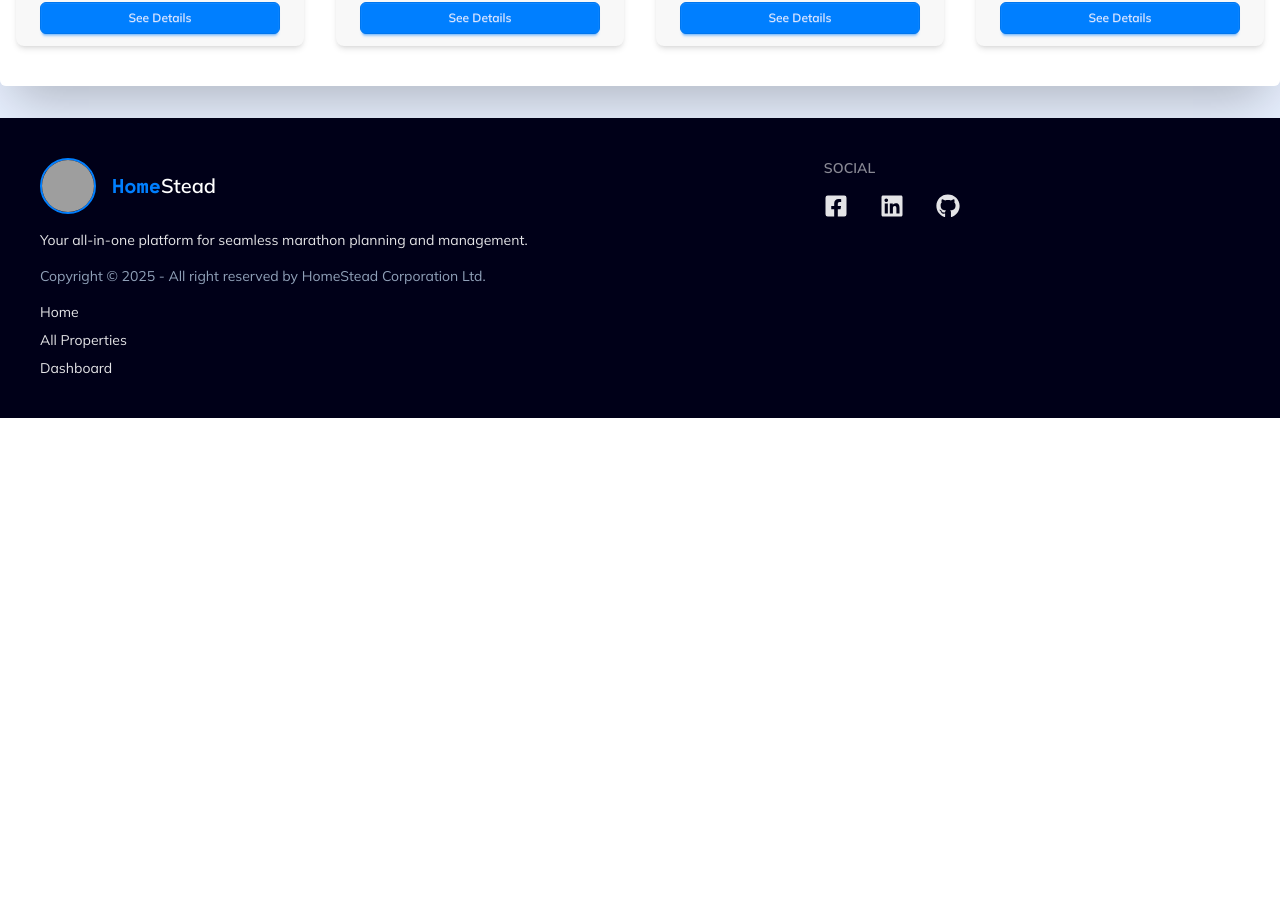
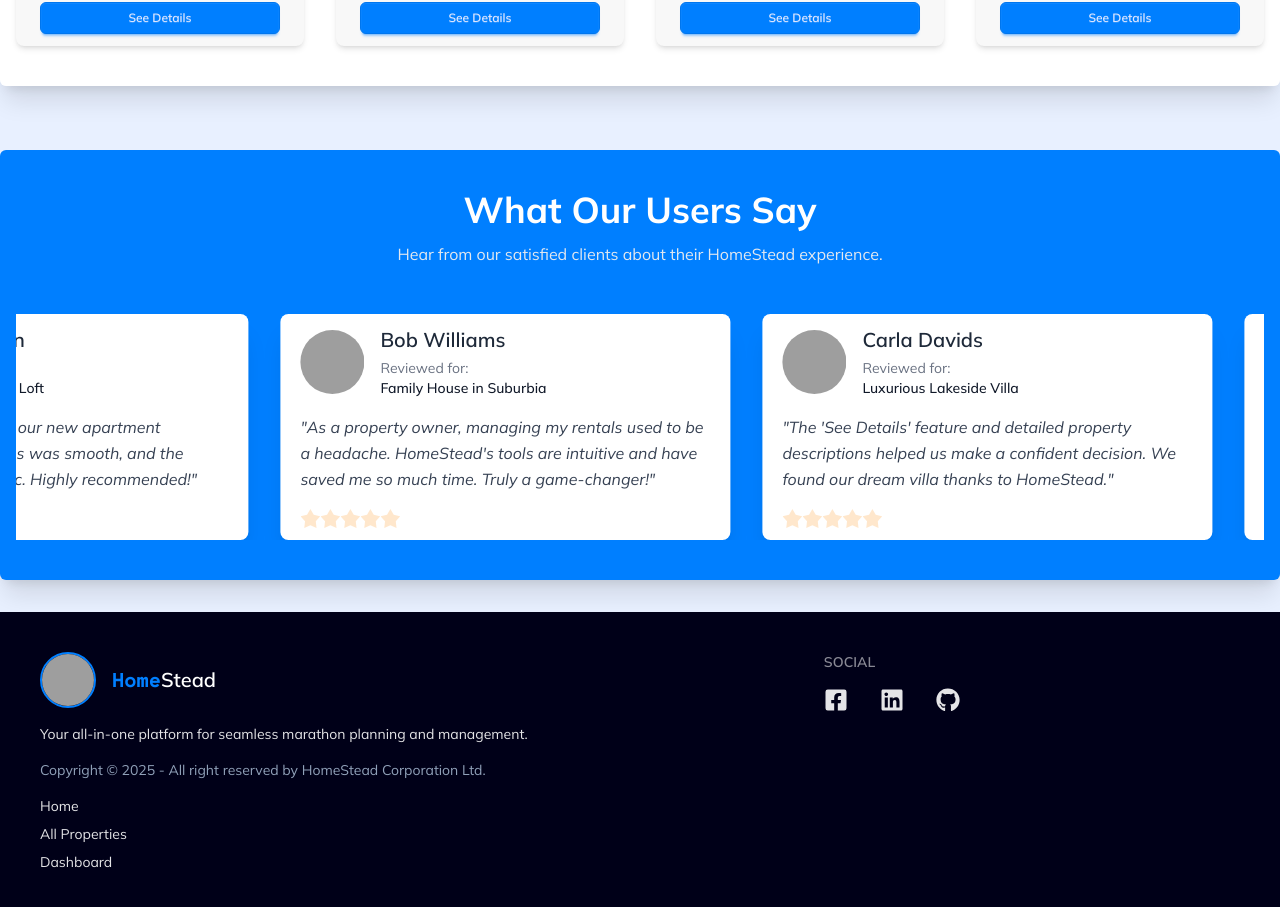
Before and after one commit to tamimMuntakim/HomeStead-Client, a React (Vite) app: page / in a window 1280 px wide. Shown: the part 1305-2212 px from the top of the page. Before the commit the page ends 1723 px from the top, so only its background shows below. Built offline with nearby package versions, Linux system fonts and the light colour scheme; grey boxes are pictures that could not be loaded.

Commit message:
User Review Section added with hardcoded data

```diff
--- a/package.json
+++ b/package.json
@@ -17,6 +17,7 @@
     "lottie-react": "^2.4.1",
     "react": "^19.1.0",
     "react-dom": "^19.1.0",
+    "react-fast-marquee": "^1.6.5",
     "react-icons": "^5.5.0",
     "react-router": "^7.6.3",
     "sweetalert2": "^11.22.2",
--- /dev/null
+++ b/src/Components/LatestReveiws.jsx
@@ -0,0 +1,91 @@
+// src/components/LatestReviews.jsx
+import React from 'react';
+import Marquee from 'react-fast-marquee'; // Import Marquee
+import LatestReviewCard from './LatestReviewCard'; // Adjust path as needed
+
+const LatestReviews = () => {
+    // Hardcoded data for at least 3 latest user reviews
+    // Added more reviews to make the marquee effect more apparent
+    const reviews = [
+        {
+            id: 1,
+            reviewerName: "Alice Johnson",
+            reviewerImage: "https://i.ibb.co/QFXVZvRr/female1.png", // Placeholder image
+            reviewDescription: "HomeStead made finding our new apartment incredibly easy! The process was smooth, and the support team was fantastic. Highly recommended!",
+            propertyTitle: "Sunny Downtown Loft",
+        },
+        {
+            id: 2,
+            reviewerName: "Bob Williams",
+            reviewerImage: "https://i.ibb.co/Tq4h3sB8/male1.png", // Placeholder image
+            reviewDescription: "As a property owner, managing my rentals used to be a headache. HomeStead's tools are intuitive and have saved me so much time. Truly a game-changer!",
+            propertyTitle: "Family House in Suburbia",
+        },
+        {
+            id: 3,
+            reviewerName: "Carla Davids",
+            reviewerImage: "https://i.ibb.co/QFXVZvRr/female1.png", // Placeholder image
+            reviewDescription: "The 'See Details' feature and detailed property descriptions helped us make a confident decision. We found our dream villa thanks to HomeStead.",
+            propertyTitle: "Luxurious Lakeside Villa",
+        },
+        {
+            id: 4,
+            reviewerName: "David Lee",
+            reviewerImage: "https://i.ibb.co/Tq4h3sB8/male1.png", // Placeholder image
+            reviewDescription: "Excellent service from start to finish. Listing my property was straightforward, and the inquiries came in fast. Very pleased with the results!",
+            propertyTitle: "Charming City Apartment",
+        },
+    ];
+
+    return (
+        <section
+            className="py-10 text-white"
+            // Using inline style to directly apply the primary color from your CSS variable
+            // The `var()` fallback ensures it works even if --color-primary isn't globally accessible here.
+            style={{ backgroundColor: 'var(--color-primary, #007FFF)' }}
+        >
+            <div className="container mx-auto px-4">
+                {/* Section Heading */}
+                <h2 className="text-4xl font-bold text-center text-white mb-3">
+                    What Our Users Say
+                </h2>
+                {/* Subheading */}
+                <p className="text-sm md:text-base text-center text-slate-200 mb-12 max-w-2xl mx-auto">
+                    Hear from our satisfied clients about their HomeStead experience.
+                </p>
+
+                {/* Marquee for Reviews */}
+                {/*
+          - speed: Controls the scrolling speed. Lower number means slower.
+          - pauseOnHover: Pauses the marquee when the user hovers over it.
+          - gradient: Creates a fade effect at the beginning/end of the marquee.
+          - gradientColor: Set to RGB values of your primary color for a seamless fade.
+          - gradientWidth: Adjusts the width of the fade effect.
+        */}
+                <Marquee
+                    speed={40} // Slow speed, adjust as needed (e.g., 10-30 for slow)
+                    pauseOnHover={true}
+                    gradient={true}
+                    gradientColor={[0, 127, 255]} // RGB values for #007FFF (your primary color)
+                    gradientWidth={100} // Width of the gradient fade effect in pixels
+                >
+                    {reviews.map((review) => (
+                        <div
+                            key={review.id}
+                            className="mx-4 flex-shrink-0 w-80 md:w-96 lg:w-[450px]" // Set a fixed width for each card in the marquee
+                        >
+                            <LatestReviewCard
+                                reviewerName={review.reviewerName}
+                                reviewerImage={review.reviewerImage}
+                                reviewDescription={review.reviewDescription}
+                                propertyTitle={review.propertyTitle}
+                            />
+                        </div>
+                    ))}
+                </Marquee>
+            </div>
+        </section>
+    );
+};
+
+export default LatestReviews;
--- /dev/null
+++ b/src/Components/LatestReviewCard.jsx
@@ -0,0 +1,48 @@
+// src/components/LatestReviewCard.jsx
+import React from 'react';
+
+const LatestReviewCard = ({ reviewerName, reviewerImage, reviewDescription, propertyTitle }) => {
+    return (
+        <div className="card bg-base-100 shadow-md md:shadow-xl rounded-box px-3 py-2 md:px-5 md:py-3 hover:shadow-2xl transition-all duration-300 ease-in-out">
+            <div className="flex items-center mb-2 md:mb-4">
+                {/* Reviewer Image */}
+                <div className="avatar mr-2 md:mr-4">
+                    <div className="w-12 h-12 md:w-16 md:h-16 rounded-full overflow-hidden">
+                        <img
+                            src={reviewerImage}
+                            alt={reviewerName}
+                            className="w-full h-full object-cover"
+                            onError={(e) => {
+                                e.target.onerror = null;
+                                e.target.src = "https://placehold.co/150x150/cccccc/333333?text=User"; // Fallback image
+                            }}
+                        />
+                    </div>
+                </div>
+                {/* Reviewer Name */}
+                <div>
+                    <h3 className="text-lg md:text-xl font-semibold text-gray-800">{reviewerName}</h3>
+                    <p className="text-xs md:text-sm text-gray-500 mt-1">Reviewed for:</p>
+                    {/* Property Title */}
+                    <p className="text-sm md:text-md font-medium text-gray-900">{propertyTitle}</p>
+                </div>
+            </div>
+
+            {/* Review Description */}
+            <p className="text-gray-700 leading-relaxed mb-2 md:mb-4 italic">
+                "{reviewDescription}"
+            </p>
+
+            {/* You could add a star rating here if you expand the data later */}
+            <div className="rating rating-sm">
+                <input type="radio" name="rating-2" className="text-xs md:text-sm mask mask-star-2 bg-orange-400" checked disabled />
+                <input type="radio" name="rating-2" className="text-xs md:text-sm mask mask-star-2 bg-orange-400" disabled />
+                <input type="radio" name="rating-2" className="text-xs md:text-sm mask mask-star-2 bg-orange-400" disabled />
+                <input type="radio" name="rating-2" className="text-xs md:text-sm mask mask-star-2 bg-orange-400" disabled />
+                <input type="radio" name="rating-2" className="text-xs md:text-sm mask mask-star-2 bg-orange-400" disabled />
+            </div>
+        </div>
+    );
+};
+
+export default LatestReviewCard;
--- a/src/Pages/Home.jsx
+++ b/src/Pages/Home.jsx
@@ -1,16 +1,20 @@
 import React from 'react';
 import Banner from '../Components/Banner';
 import AdvProperties from '../Components/AdvProperties';
+import LatestReviews from '../Components/LatestReveiws';
 
 const Home = () => {
     return (
         <>
-        <section id="banner" className='w-11/12 md:container mx-auto rounded-md overflow-hidden shadow-2xl'>
-            <Banner></Banner>
-        </section>
-        <section id="adv-properties" className='w-11/12 md:container mx-auto rounded-md overflow-hidden mt-8 md:mt-16 shadow-2xl'>
-            <AdvProperties></AdvProperties>
-        </section>
+            <section id="banner" className='w-11/12 md:container mx-auto rounded-md overflow-hidden shadow-xl'>
+                <Banner></Banner>
+            </section>
+            <section id="adv-properties" className='w-11/12 md:container mx-auto rounded-md overflow-hidden mt-8 md:mt-16 shadow-xl'>
+                <AdvProperties></AdvProperties>
+            </section>
+            <section id="user-reviews" className='w-11/12 md:container mx-auto rounded-md overflow-hidden mt-8 md:mt-16 shadow-xl'>
+                <LatestReviews></LatestReviews>
+            </section>
         </>
     );
 };
```
Also changed, not shown: 1 other file (tests, documents, lock files or other folders).
